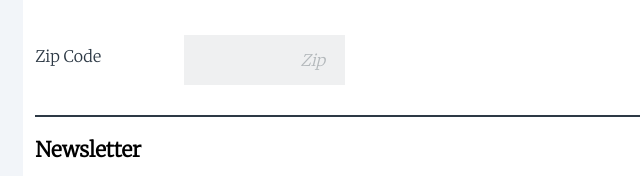
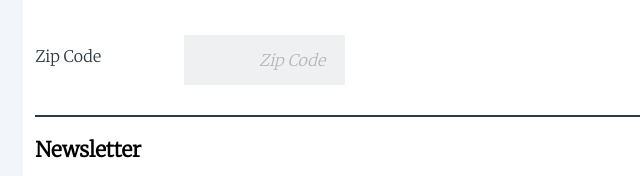
Before and after one commit to computergrrl/Client-Side-Registration-Form-Mobile-Responsive, a plain HTML site: page index.html in a window 1280 px wide. Shown: the part 725-901 px from the top of the page, 284-924 px from the left. Drawn offline with Linux system fonts and the light colour scheme.

Commit message:
Simplify code & remove unnecessary

```diff
--- a/css/style.css
+++ b/css/style.css
@@ -109,14 +109,11 @@ select:focus {
     outline: none;
 }
 
-.flex-zip {
+#zip {
     display: flex;
     flex-direction: column;
     justify-content: flex-start;
-}
-
-.flex-zip input {
-    width: 50%;
+    max-width: 50%;
 }
 
 input[type="text"]::placeholder,
@@ -212,40 +209,10 @@ Media width breakpoints
         align-content: center;
         margin-bottom: 30px;
      }
-     .flex-zip {
-         display: flex;
-         flex-direction: row;
-         align-content: flex-start;
-         justify-content: flex-start;
-         margin-bottom: 30px;
-     }
-     .flex-zip input {
+
+     #zip {
          max-width: 25%;
      }
-
-    /* .flex-pair {
-       display: flex;
-       flex-direction: row;
-       justify-content: space-between;
-       align-content: center;
-       margin-bottom: 30px;
-    } */
-
-    /* .flex-zip {
-        display: flex;
-        flex-direction: row;
-        justify-content: space-between;
-        align-content: flex-end;
-        max-width: 56%;
-    }
-    .flex-zip label {
-        width: 65%
-    }
-    .flex-zip input {
-        flex-basis:
-        max-width: 35%;
-        align-self: baseline;
-    } */
 
     textarea {
         width: 100%;
--- a/index.html
+++ b/index.html
@@ -102,9 +102,9 @@
                   <option value="WY">Wyoming</option>
                 </select>
               </div>
-              <div class="flex-zip">
+              <div class="flex-pair">
                 <label for="zip">Zip Code</label>
-                <input id="zip" name="user_zip" type="text" placeholder="Zip">
+                <input id="zip" name="user_zip" type="text" placeholder="Zip Code">
               </div>
           </div>
             <hr class="hr2">
```
